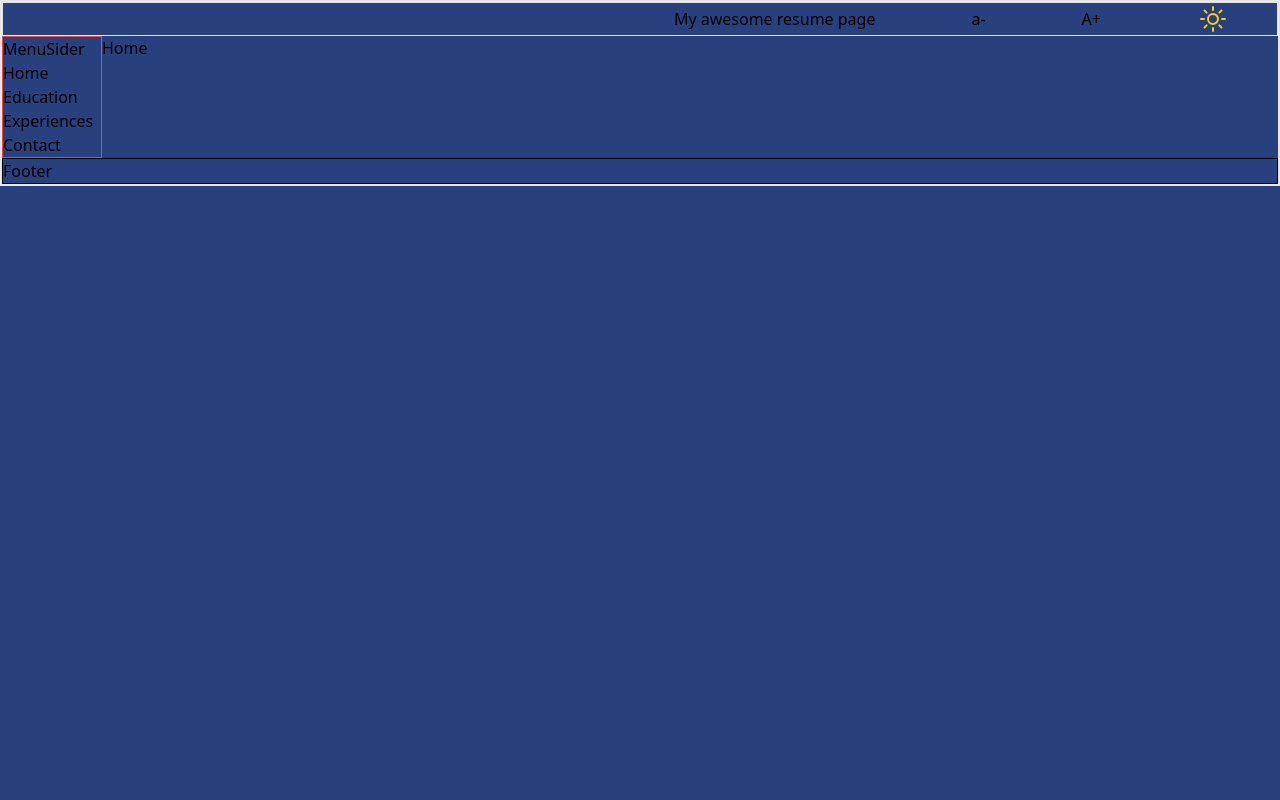
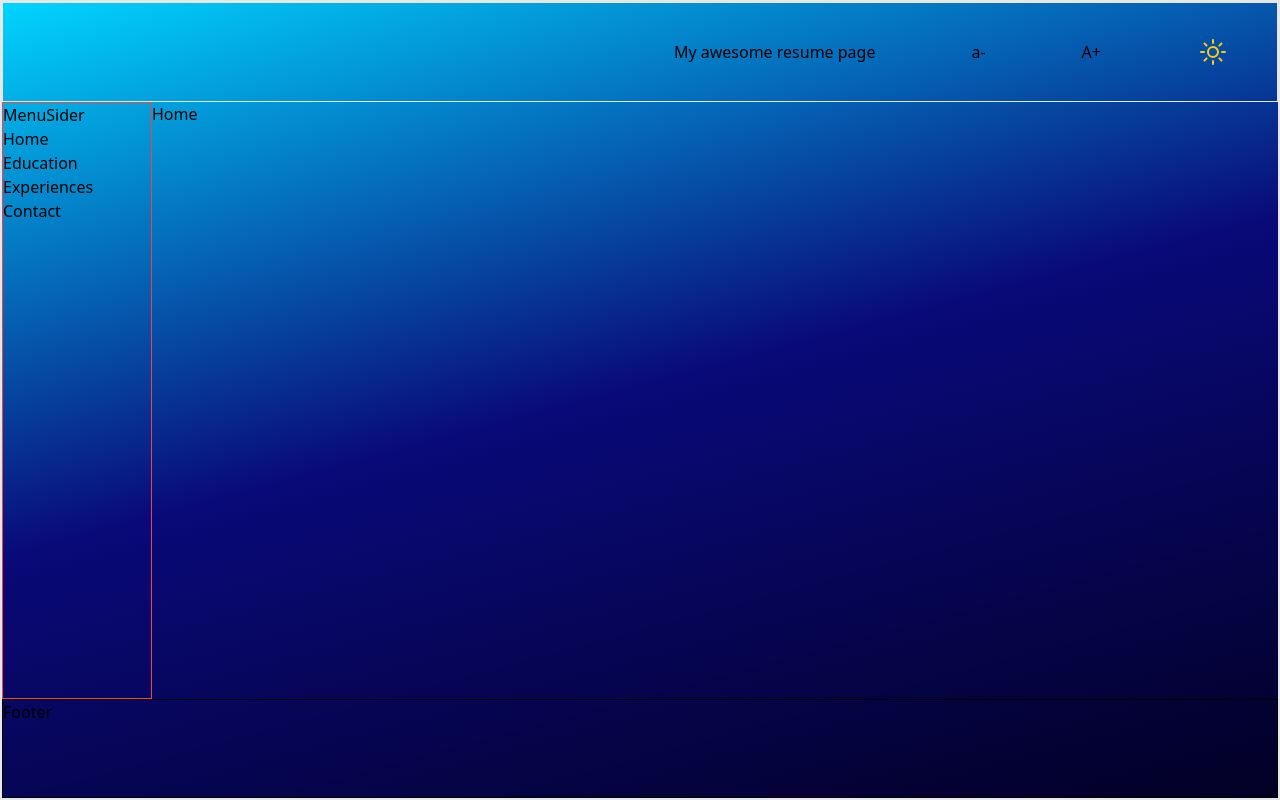
Before and after one commit to henrique-hartwig/my-page, a React (Vite) app: page / in a window 1280 px wide. Built offline with nearby package versions, Linux system fonts and the light colour scheme.

Commit message:
feat: change background to fixed linear gradient

```diff
--- a/src/App.css
+++ b/src/App.css
@@ -4,8 +4,10 @@
 
 .page {
   display: grid;
-  grid-template-columns: 100px 1fr;
-  grid-template-rows: 100pxr 1fr 100px;
+  height: 100vh;
+  background: linear-gradient(345deg, rgba(2,0,36,1) 0%, rgba(9,9,121,1) 51%, rgba(0,212,255,1) 100%);
+  grid-template-columns: 150px 1fr;
+  grid-template-rows: 1fr 6fr 1fr;
   grid-template-areas:
     'header header'
     'aside content'
--- a/src/App.tsx
+++ b/src/App.tsx
@@ -7,7 +7,7 @@ import RoutesContent from "./components/RoutesContent"
 
 function App() {
   return (
-    <div className="page h-full border-2">
+    <div className="page border-2">
       <Header />
       <MenuSider />
       <RoutesContent />
```
